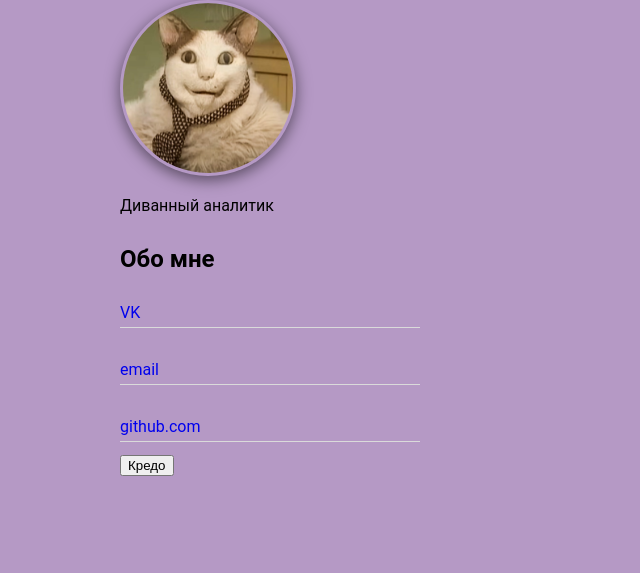
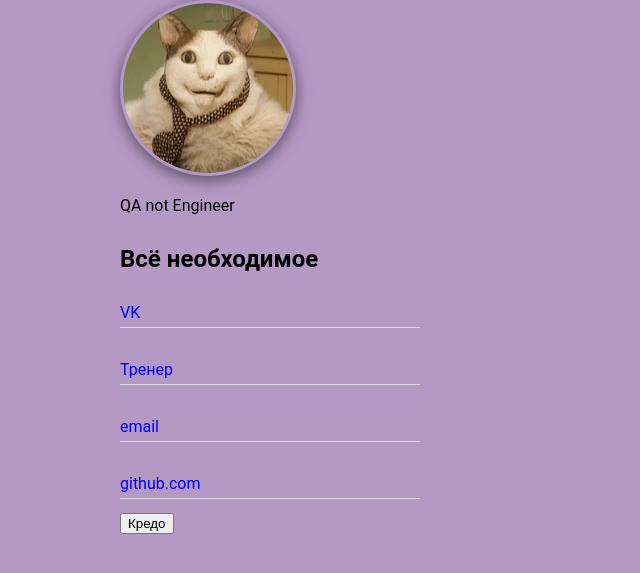
Before and after one commit to maxim-Lou/CV, a plain HTML site: page index.html in a window 1280 px wide. Shown: the part 81-654 px from the top of the page, without its empty margins (0-640 px from the left). Drawn offline with Linux system fonts and the light colour scheme.

Commit message:
имя_коммита

```diff
--- a/index.html
+++ b/index.html
@@ -1,7 +1,7 @@
 <!DOCTYPE html>
 <html>
 <head>
-	<title>Просто сайт</title>
+	<title>сайт визитка</title>
 	<link rel="stylesheet" href="main.css">
 </head>
 
@@ -12,13 +12,15 @@
 			<img class="photo" src="бу.png" width="170" height="170" alt="испугался">
 		</div>
 
-			<p>Диванный аналитик</p>
+			<p>QA not Engineer</p>
 
-			<h2>Обо мне</h2>
+			<h2>Всё необходимое</h2>
 
 			<div class="contacts">
 
 				<a href="https://vk.com/didenko19997">VK</a>
+				<br>
+				<a href="https://pokemonbattle.ru/trainer/16835">Тренер</a>
 				<br>
 				<a href="doterok93@inbox.ru">email</a>
 				<br>
--- a/js.js
+++ b/js.js
@@ -3,5 +3,5 @@ const button = document.querySelector('button');
 
 /* Тут на кнопку навешиваем обрабочик, который ждёт клика и тогда запустит логику */
 button.addEventListener('click', function() {
-	alert('Хочешь быть первым, буть первым')
+	alert('Хочешь быть первым, буть первым😜😢')
 })
```
